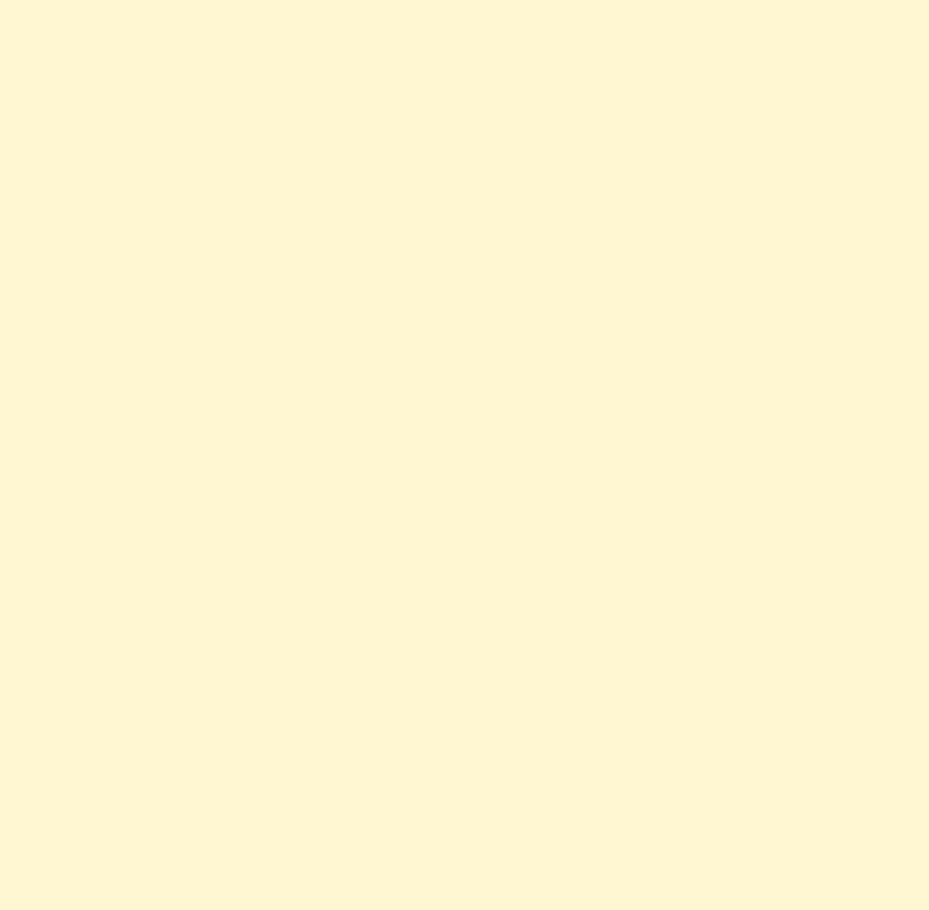
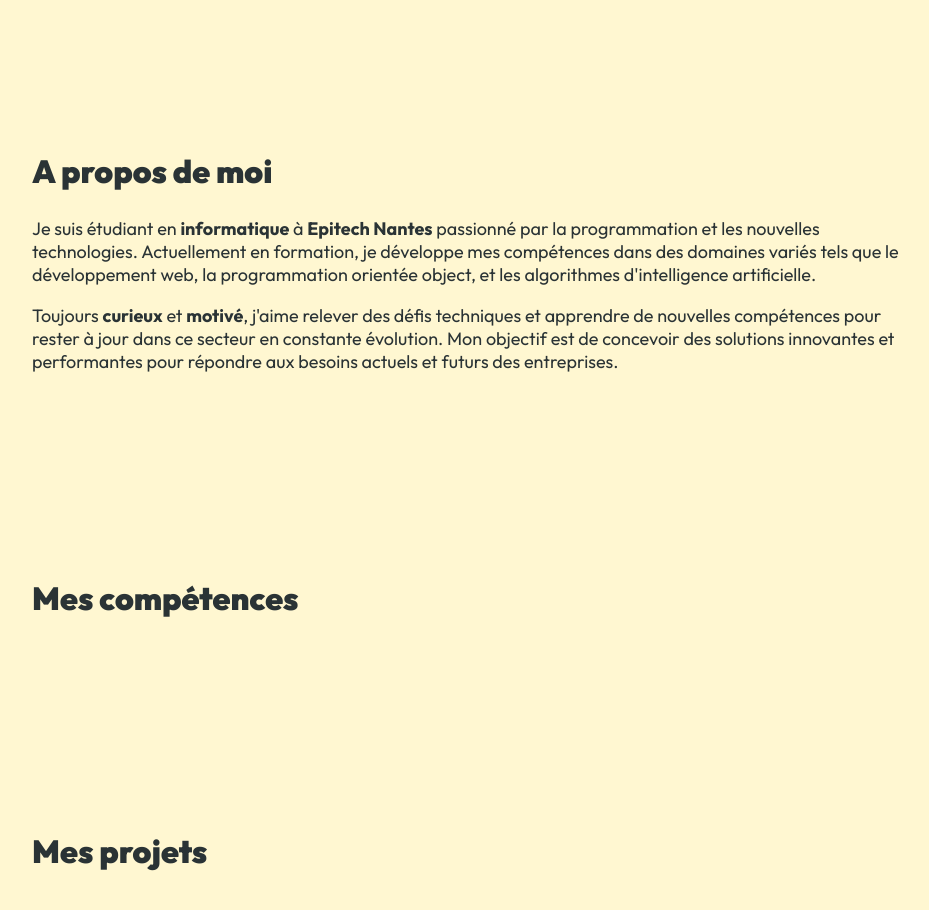
Before and after one commit to albanrss/portfolio, a React (Vite) app in the folder portfolio/: page / in a window 1280 px wide. Shown: the part 220-1130 px from the top of the page, without its empty margins (160-1089 px from the left). Before the commit the page ends 800 px from the top, so only its background shows below. Built offline with nearby package versions, Linux system fonts and the light colour scheme.

Commit message:
[ADD] Body contents and fix header

```diff
--- a/portfolio/src/Body.css
+++ b/portfolio/src/Body.css
@@ -2,3 +2,43 @@
     margin: 1rem;
     padding: 1rem;
 }
+
+.contents {
+    margin-left: auto;
+    margin-right: auto;
+    display: flex;
+    flex-direction: column;
+    justify-content: center;
+    align-items: center;
+}
+
+#about-me {
+    max-width: 56rem;
+    width: 100%;
+    margin-top: 5rem;
+    margin-bottom: 5rem;
+}
+
+#skills {
+    max-width: 56rem;
+    width: 100%;
+    margin-top: 5rem;
+    margin-bottom: 5rem;
+}
+
+#projects {
+    max-width: 56rem;
+    width: 100%;
+    margin-top: 5rem;
+    margin-bottom: 5rem;
+}
+
+h2 {
+    font-size: xx-large;
+    font-weight: 900;
+}
+
+p {
+    font-size: large;
+    font-weight: 400;
+}
--- a/portfolio/src/Body.jsx
+++ b/portfolio/src/Body.jsx
@@ -3,10 +3,30 @@ import './Body.css'
 function Body() {
     return (
       <>
-        <div id='top' className="main_container">
-          <div id='about-me'></div>
-          <div id='projects'></div>
-          <div id='skills'></div>
+        <div className="main_container">
+          <div className="contents">
+            <div id='about-me'>
+              <h2>
+                A propos de moi
+              </h2>
+              <p>
+                Je suis étudiant en <b>informatique</b> à <b>Epitech Nantes</b> passionné par la programmation et les nouvelles technologies. Actuellement en formation, je développe mes compétences dans des domaines variés tels que le développement web, la programmation orientée object, et les algorithmes d'intelligence artificielle.
+              </p>
+              <p>
+                Toujours <b>curieux</b> et <b>motivé</b>, j'aime relever des défis techniques et apprendre de nouvelles compétences pour rester à jour dans ce secteur en constante évolution. Mon objectif est de concevoir des solutions innovantes et performantes pour répondre aux besoins actuels et futurs des entreprises.
+              </p>
+            </div>
+            <div id='skills'>
+              <h2>
+                Mes compétences
+              </h2>
+            </div>
+            <div id='projects'>
+              <h2>
+                Mes projets
+              </h2>
+            </div>
+          </div>
         </div>
       </>
     )
--- a/portfolio/src/Header.css
+++ b/portfolio/src/Header.css
@@ -20,7 +20,7 @@
 
 .logo_anchor {
     text-decoration: none;
-    font-size: xx-large;
+    font-size: x-large;
     font-weight: 800;
 }
 
@@ -38,6 +38,7 @@
     padding-bottom: 1rem;
     padding-left: 2rem;
     padding-right: 2rem;
+    white-space: nowrap;
 }
 
 .page_anchor_container:hover {
--- a/portfolio/src/Header.jsx
+++ b/portfolio/src/Header.jsx
@@ -4,9 +4,9 @@ import './Header.css'
 function Header() {
     return (
       <>
-        <div className="main_header_container">
+        <div id="top" className="main_header_container">
           <div className="logo">
-            <a className="logo_anchor" href="/">Alban Roussée</a>
+            <a className="logo_anchor" href="/"><h1>Alban Roussée</h1></a>
           </div>
           <div className="pages">
             <a className="page_anchor" href='#top'>
```
